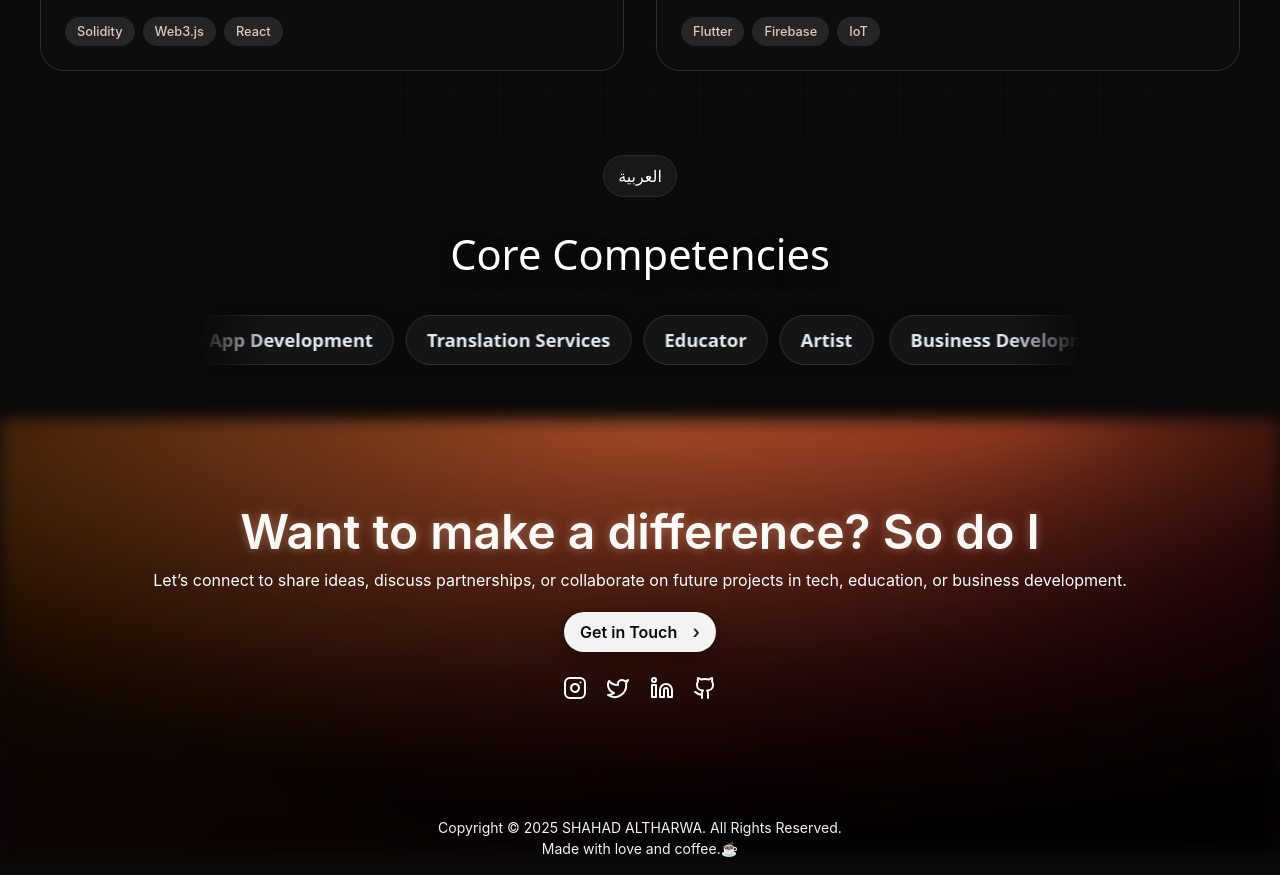
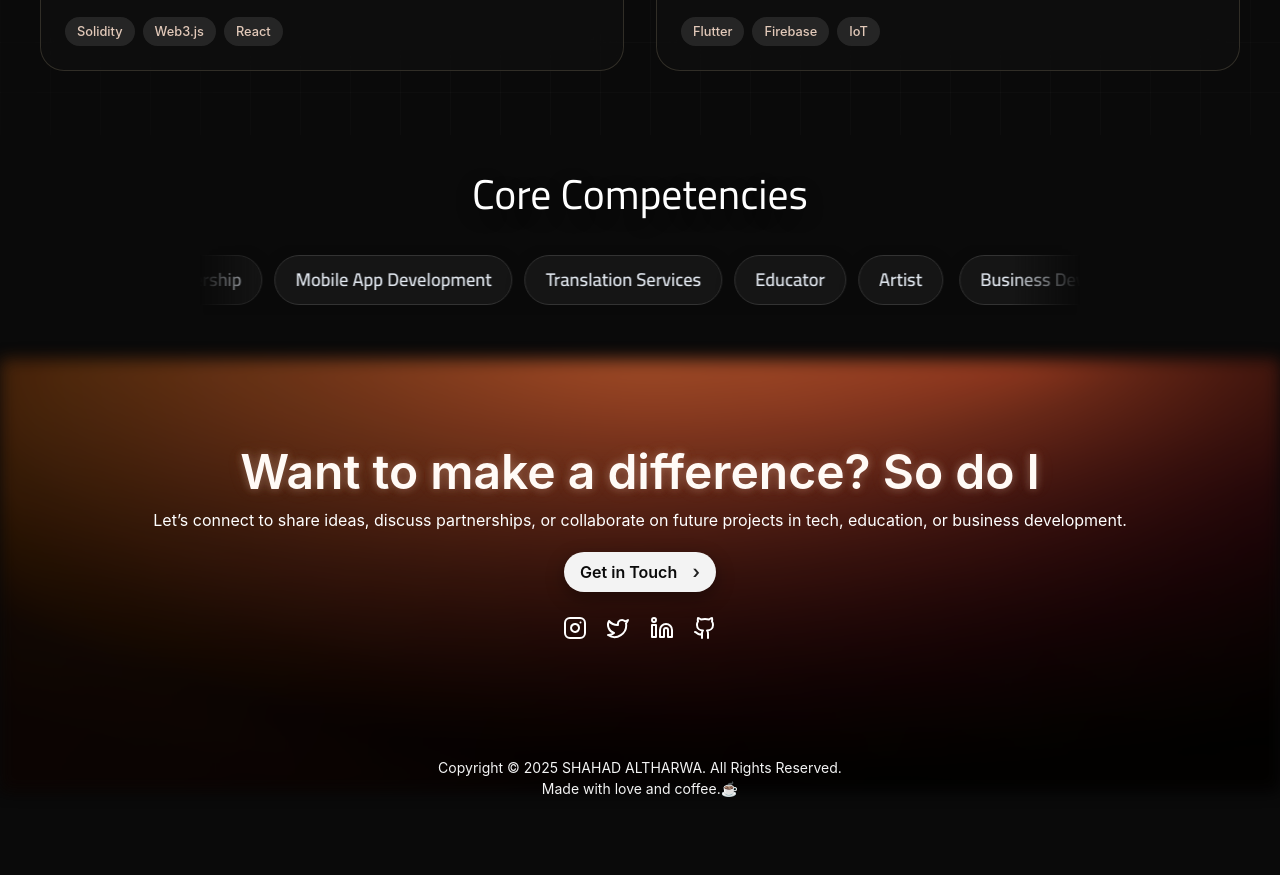
Before and after one commit to shhahad20/Noura-Next-Protfolio, a Next.js app: page / in a window 1280 px wide. Shown: the part 7060-7935 px from the top of the page. After the commit the page ends 7875 px from the top, so only its background shows below. Built offline with nearby package versions, Linux system fonts and the light colour scheme.

Commit message:
feat: implement centered infinite marquee with seamless loop and language switching

```diff
--- a/public/locales/ar.json
+++ b/public/locales/ar.json
@@ -78,15 +78,17 @@
     "subtitle": "نصمم تجارب رقمية تصنع الفرق",
     "viewProject": "عرض المشروع"
   },
-    "core":{
+
+  "competencies": {
     "title": "الكفاءات الأساسية",
-    "core1": "تطوير الأعمال",
-    "core2": "قيادة الفرق",
-    "core3": "تطوير تطبيقات الجوال",
-    "core4": "خدمات الترجمة",
-    "core5": "مُعلِّم",
-    "core6": "فنّان"
-  },
+    "item1": "تطوير الأعمال",
+    "item2": "قيادة الفرق",
+    "item3": "تطوير تطبيقات الجوال",
+    "item4": "خدمات الترجمة",
+    "item5": "مُعلِّم",
+    "item6": "فنّان"
+
+},
     "contact":{
     "title": "هل ترغب في إحداث فرق؟ أنا كذلك",
     "subtitle": "دعنا نتواصل لتبادل الأفكار، ومناقشة الشراكات، أو التعاون في مشاريع مستقبلية في مجال التقنية أو التعليم أو تطوير الأعمال",
--- a/public/locales/en.json
+++ b/public/locales/en.json
@@ -79,15 +79,16 @@
     "subtitle": "Crafting digital experiences that make a difference",
     "viewProject": "View Project"
   },
-  "core":{
+
+  "competencies": {
     "title": "Core Competencies",
-    "core1": "Business Development",
-    "core2": "Team Leadership",
-    "core3": "Mobile Application Development",
-    "core4": "Translation Services",
-    "core5": "Educator",
-    "core6": "Artist"
-  },
+    "item1": "Business Development",
+    "item2": "Team Leadership",
+    "item3": "Mobile App Development",
+    "item4": "Translation Services",
+    "item5": "Educator",
+    "item6": "Artist"
+},
   "contact":{
     "title": "Want to make a difference? So do I",
     "subtitle": "Let’s connect to share ideas, discuss partnerships, or collaborate on future projects in tech, education, or business development.",
--- a/src/app/components/InfiniteScrollText.tsx
+++ b/src/app/components/InfiniteScrollText.tsx
@@ -1,197 +1,75 @@
-// InfiniteScrollSimple.tsx
 "use client";
-import React, { useEffect, useRef, useState } from "react";
+import React, { useMemo } from "react";
+import { useTranslation } from "react-i18next";
+import "../styles/InfiniteScrollText.scss";
 
-const PIXELS_PER_SECOND = 80; // increase = faster
+const SPEED = 22; // seconds
 
-const InfiniteScrollSimple: React.FC = () => {
-  const [isArabic, setIsArabic] = useState(false);
+const InfiniteScrollSkills: React.FC = () => {
+  const { i18n, t } = useTranslation();
+  const isArabic = i18n.language === "ar";
 
-  const arabicTexts = [
+  const items = useMemo(
+    () =>
+      isArabic
+        ? [
             "تطوير الأعمال",
             "قيادة الفرق",
             "تطوير تطبيقات الجوال",
             "خدمات الترجمة",
             "مُعلِّم",
             "فنّان",
-  ];
-
-  const englishTexts = [
+          ]
+        : [
             "Business Development",
             "Team Leadership",
             "Mobile App Development",
             "Translation Services",
             "Educator",
             "Artist",
-  ];
+          ],
+    [isArabic]
+  );
 
-  const texts = isArabic ? arabicTexts : englishTexts;
+  return (
+    <section className="inf-root">
+      <h2 className="inf-title">
+        {isArabic ? "الكفاءات الأساسية" : "Core Competencies"}
+      </h2>
 
-  // track contains TWO copies of the sequence (first + duplicate)
-  const trackRef = useRef<HTMLDivElement | null>(null);
-  const uidRef = useRef<string>(`inf-${Math.random().toString(36).slice(2,9)}`);
-  const styleElRef = useRef<HTMLStyleElement | null>(null);
-  const resizeTimerRef = useRef<number | null>(null);
-
-  // generate the keyframe based on measured pixel width
-  const createAnimation = () => {
-    const track = trackRef.current;
-    if (!track) return;
-
-    // total track width = width of both halves (we render sequence + duplicate)
-    const totalWidth = Math.ceil(track.scrollWidth || track.getBoundingClientRect().width || 0);
-    if (!totalWidth) return;
-
-    // distance to move = half the track (one sequence length)
-    const distancePx = Math.ceil(totalWidth / 2);
-
-    // duration based on pixel speed
-    const duration = Math.max(6, Math.round((distancePx / PIXELS_PER_SECOND) * 10) / 10);
-
-    const animName = `${uidRef.current}-kf`;
-
-    // remove old style if exists
-    if (styleElRef.current) {
-      styleElRef.current.remove();
-      styleElRef.current = null;
-    }
-
-    // create new style element with pixel-perfect keyframes
-    const styleEl = document.createElement("style");
-    styleEl.setAttribute("data-infscroll", uidRef.current);
-    styleEl.textContent = `
-      @keyframes ${animName} {
-        from { transform: translate3d(0,0,0); }
-        to   { transform: translate3d(-${distancePx}px,0,0); }
-      }
-      .${animName} {
-        animation-name: ${animName};
-        animation-duration: ${duration}s;
-        animation-timing-function: linear;
-        animation-iteration-count: infinite;
-        will-change: transform;
-      }
-    `;
-    document.head.appendChild(styleEl);
-    styleElRef.current = styleEl;
-
-    // attach class to track
-    track.classList.remove(...Array.from(track.classList).filter(c => c.startsWith(uidRef.current)));
-    track.classList.add(`${animName}`);
-  };
-
-  // measure and create animation after render
-  useEffect(() => {
-    // wait a tick for DOM to render
-    const id = window.setTimeout(createAnimation, 40);
-    return () => window.clearTimeout(id);
-    // eslint-disable-next-line react-hooks/exhaustive-deps
-  }, [texts.join("|")]);
-
-  // recompute on window resize (debounced)
-  useEffect(() => {
-    const handleResize = () => {
-      if (resizeTimerRef.current) window.clearTimeout(resizeTimerRef.current);
-      resizeTimerRef.current = window.setTimeout(() => {
-        createAnimation();
-        resizeTimerRef.current = null;
-      }, 120);
-    };
-    window.addEventListener("resize", handleResize);
-    return () => {
-      window.removeEventListener("resize", handleResize);
-      if (resizeTimerRef.current) window.clearTimeout(resizeTimerRef.current);
-    };
-    // eslint-disable-next-line react-hooks/exhaustive-deps
-  }, []);
-
-  // cleanup on unmount
-  useEffect(() => {
-    return () => {
-      if (styleElRef.current) styleElRef.current.remove();
-      const track = trackRef.current;
-      if (track) track.style.animation = "";
-    };
-  }, []);
-
-  // render two copies to allow smooth -50% movement
-  const firstSequence = (
-    <div className="inf-seq" aria-hidden="true">
-      {texts.map((txt, i) => (
-        <div key={i} className={`inf-item ${isArabic ? "inf-item--ar" : ""}`} dir={isArabic ? "rtl" : "ltr"}>
-          {txt}
+      <div className="inf-viewport">
+        <div
+          key={i18n.language} // 🔑 reset animation on lang change
+          className={`inf-track ${isArabic ? "inf-track--rtl" : ""}`}
+          style={{ animationDuration: `${SPEED}s` }}
+        >
+          {/* sequence 1 */}
+          <div className="inf-seq">
+            {items.map((item, i) => (
+              <div
+                key={`a-${i}`}
+                className={`inf-item ${isArabic ? "inf-item--ar" : ""}`}
+              >
+                {item}
               </div>
             ))}
           </div>
-  );
 
-  return (
-    <div className="inf-root" style={{ fontFamily: isArabic ? "'Cairo','Tajawal',sans-serif" : "system-ui,-apple-system" }}>
-      <div style={{ width: "100%", display: "flex", justifyContent: "center", marginBottom: 18 }}>
-        <button
-          onClick={() => setIsArabic(v => !v)}
-          style={{
-            padding: "8px 14px",
-            borderRadius: 999,
-            background: "rgba(255,255,255,0.06)",
-            border: "1px solid rgba(255,255,255,0.08)",
-            color: "white",
-            cursor: "pointer"
-          }}
+          {/* sequence 2 (clone) */}
+          <div className="inf-seq">
+            {items.map((item, i) => (
+              <div
+                key={`b-${i}`}
+                className={`inf-item ${isArabic ? "inf-item--ar" : ""}`}
               >
-          {isArabic ? "English" : "العربية"}
-        </button>
+                {item}
               </div>
-
-      <h2 className="inf-title">{isArabic ? "الكفاءات الأساسية" : "Core Competencies"}</h2>
-
-      <div className="inf-viewport">
-        <div
-          className="inf-track"
-          ref={trackRef}
-          onMouseEnter={() => { if (trackRef.current) trackRef.current.style.animationPlayState = "paused"; }}
-          onMouseLeave={() => { if (trackRef.current) trackRef.current.style.animationPlayState = "running"; }}
-        >
-          {firstSequence}
-          {/* duplicate */}
-          {firstSequence}
+            ))}
           </div>
         </div>
-
-      {/* small styles for quick integration */}
-      <style>{`
-        @import url('https://fonts.googleapis.com/css2?family=Cairo:wght@400;600;700&family=Tajawal:wght@400;500;700&display=swap');
-
-        .inf-root { padding: 20px; color: #e2e8f0; display: flex; flex-direction: column; align-items: center; min-height: 200px; }
-        .inf-title { color: #fff; margin: 8px 0 20px; font-size: clamp(1.6rem, 4.5vw, 2.6rem); text-shadow: 0 6px 18px rgba(0,0,0,0.35); text-align: center; }
-        .inf-viewport { width: 100%; max-width: 880px; overflow: hidden; -webkit-mask-image: linear-gradient(to right, transparent 0%, black 8%, black 92%, transparent 100%); mask-image: linear-gradient(to right, transparent 0%, black 8%, black 92%, transparent 100%); padding: 10px 0; }
-        .inf-track { display: flex; gap: 16px; align-items: center; width: max-content; transform: translate3d(0,0,0); }
-        .inf-seq { display: flex; gap: 12px; align-items: center; }
-        .inf-item {
-          background: rgba(23,23,23,0.92);
-          border: 1px solid #333;
-          color: #e2e8f0;
-          padding: 10px 20px;
-          border-radius: 999px;
-          font-weight: 600;
-          font-size: clamp(0.95rem, 2.2vw, 1.15rem);
-          white-space: nowrap;
-          display: inline-flex;
-          align-items: center;
-          justify-content: center;
-          cursor: pointer;
-          flex-shrink: 0;
-          transition: transform 160ms ease, background 160ms ease, box-shadow 160ms ease;
-          box-shadow: 0 8px 28px rgba(0,0,0,0.08);
-          backdrop-filter: blur(6px);
-        }
-        .inf-item--ar { direction: rtl; text-align: right; unicode-bidi: isolate; }
-        .inf-item:hover { transform: translateY(-6px) scale(1.03); filter: brightness(1.14); background: rgba(255,255,255,0.06); box-shadow: 0 14px 40px rgba(0,0,0,0.18); }
-        /* pause on hover */
-        .inf-track:hover { animation-play-state: paused; }
-      `}</style>
       </div>
+    </section>
   );
 };
 
-export default InfiniteScrollSimple;
+export default InfiniteScrollSkills;
--- a/src/app/page.tsx
+++ b/src/app/page.tsx
@@ -4,10 +4,13 @@ import About from "./components/About";
 import Education from "./components/Education";
 import About2 from "./components/About2";
 import RecentProjects from "./components/Projects";
-import InfiniteScrollText from "./components/InfiniteScrollText";
+// import InfiniteScrollText from "./components/InfiniteScrollText";
 import Contact from "./components/Contact";
 import "./i18n";
+// import InfiniteScrollSimple from "./components/InfiniteScrollText";
+import InfiniteScrollText from "./components/InfiniteScrollText";
 export default function Home() {
+
   return (
     <>
       <Navbar />
@@ -17,6 +20,7 @@ export default function Home() {
       <About2 />
       <RecentProjects />
       <InfiniteScrollText />
+      {/* <InfiniteScrollText /> */}
       <Contact />
     </>
   );
--- a/src/app/styles/InfiniteScrollText.scss
+++ b/src/app/styles/InfiniteScrollText.scss
@@ -90,128 +90,120 @@
 // }
 
 // --------------------------------------------------------------
+@import url("https://fonts.googleapis.com/css2?family=Cairo:wght@400;600;700&family=Tajawal:wght@400;500;700&display=swap");
 
-/* keep your design colors, pill look, hover, shadows */
-.infinite-scroll-page {
+.inf-root {
+  padding: 20px;
+  color: #e2e8f0;
   display: flex;
   flex-direction: column;
   align-items: center;
-  justify-content: center;
-  padding: 2rem;
-  min-height: 40vh;
-  position: relative;
-  color: #e2e8f0;
-
-  .core-competencies__title {
-    font-size: clamp(2rem, 5vw, 3.2rem);
-    font-weight: 700;
-    margin-bottom: 2.5rem;
-    color: #fff;
-    text-align: center;
-    text-shadow: 0 4px 20px rgba(0, 0, 0, 0.35);
-  }
+  min-height: 200px;
 }
 
-/* viewport clipping with gradient masks */
-.scroll-viewport {
-  width: 100%;
-  max-width: 900px;
-  overflow: hidden;
-  position: relative;
-  padding: 1.25rem 0;
-  -webkit-mask-image: linear-gradient(to right, transparent 0%, black 8%, black 92%, transparent 100%);
-  mask-image: linear-gradient(to right, transparent 0%, black 8%, black 92%, transparent 100%);
+.inf-title {
+  color: #fff;
+  margin: 8px 0 20px;
+  font-size: clamp(1.6rem, 4.5vw, 2.6rem);
+  text-shadow: 0 6px 18px rgba(0, 0, 0, 0.35);
+  text-align: center;
+  font-family: "Cairo", "Tajawal", sans-serif;
 }
 
-/* track that moves horizontally (we duplicate blocks inside) */
-.scroll-track {
+.inf-viewport {
+  width: 100%;
+  max-width: 880px;
+  overflow: hidden;
+  padding: 10px 0;
+
+  -webkit-mask-image: linear-gradient(
+    to right,
+    transparent 0%,
+    black 8%,
+    black 92%,
+    transparent 100%
+  );
+  mask-image: linear-gradient(
+    to right,
+    transparent 0%,
+    black 8%,
+    black 92%,
+    transparent 100%
+  );
+}
+
+.inf-track {
   display: flex;
   align-items: center;
-  gap: 0.75rem;
   width: max-content;
-  /* animation is set inline (duration & direction) from React when ready */
+  gap: 16px;
+  animation: scroll-ltr linear infinite;
+  will-change: transform;
 }
 
-/* a block is one full sequence of items (we repeat blocks then duplicate them) */
-.scroll-block {
+.inf-track--rtl {
+  animation-name: scroll-rtl;
+}
+
+.inf-seq {
   display: flex;
-  gap: 1rem;
+  gap: 12px;
   align-items: center;
 }
 
-/* pill items */
-.scroll-item {
+.inf-item {
   background: rgba(23, 23, 23, 0.92);
   border: 1px solid #333;
   color: #e2e8f0;
-  padding: 0.6rem 1.25rem;
+  padding: 10px 20px;
   border-radius: 999px;
   font-weight: 600;
-  font-size: clamp(0.95rem, 2.2vw, 1.25rem);
-  letter-spacing: 0.04em;
+  font-size: clamp(0.95rem, 2.2vw, 1.15rem);
   white-space: nowrap;
   display: inline-flex;
   align-items: center;
   justify-content: center;
   cursor: pointer;
   flex-shrink: 0;
-  transition: transform 200ms ease, background 200ms ease, box-shadow 200ms ease;
+  transition: transform 160ms ease, background 160ms ease, box-shadow 160ms ease;
   box-shadow: 0 8px 28px rgba(0, 0, 0, 0.08);
   backdrop-filter: blur(6px);
+  font-family: "Cairo", "Tajawal", sans-serif;
 }
 
-/* Arabic styling inside pills */
-.scroll-item--ar {
+.inf-item--ar {
   direction: rtl;
   text-align: right;
   unicode-bidi: isolate;
 }
 
-/* hover effects */
-.scroll-item:hover {
+.inf-item:hover {
   transform: translateY(-6px) scale(1.03);
-  filter: brightness(1.18);
+  filter: brightness(1.14);
   background: rgba(255, 255, 255, 0.06);
-  box-shadow: 0 12px 48px rgba(0, 0, 0, 0.18);
+  box-shadow: 0 14px 40px rgba(0, 0, 0, 0.18);
 }
 
-/* pause on hover (desktop) */
-.scroll-track:hover {
-  animation-play-state: paused !important;
+/* pause on hover */
+.inf-track:hover {
+  animation-play-state: paused;
 }
 
-/* keyframes move half the track width (works because we duplicate the blocks) */
-@keyframes infinite-scroll {
-  0% {
+/* animations */
+@keyframes scroll-ltr {
+  from {
     transform: translateX(0);
   }
-  100% {
+  to {
     transform: translateX(-50%);
   }
 }
 
-/* Arabic page adjustments: reverse direction naturally, but we set animation-direction in-line too */
-.infinite-scroll-page--ar {
-  .scroll-item {
-    /* optional adjustment for RTL spacing */
+@keyframes scroll-rtl {
+  from {
+    transform: translateX(0);
+  }
+  to {
+    transform: translateX(50%);
   }
 }
-
-/* responsiveness */
-@media (max-width: 900px) {
-  .scroll-item {
-    padding: 0.5rem 1rem;
-    font-size: clamp(0.9rem, 2.8vw, 1.05rem);
-  }
-  .core-competencies__title {
-    font-size: clamp(1.6rem, 6vw, 2.4rem);
-    margin-bottom: 1.6rem;
-  }
-}
-
-@media (max-width: 600px) {
-  .scroll-item {
-    padding: 0.45rem 0.9rem;
-    font-size: 0.95rem;
-  }
-}
```
Also changed, not shown: src/app/components/Navbar.tsx (+22 -10 lines). Lines whose indentation alone changed are shown as unchanged.
